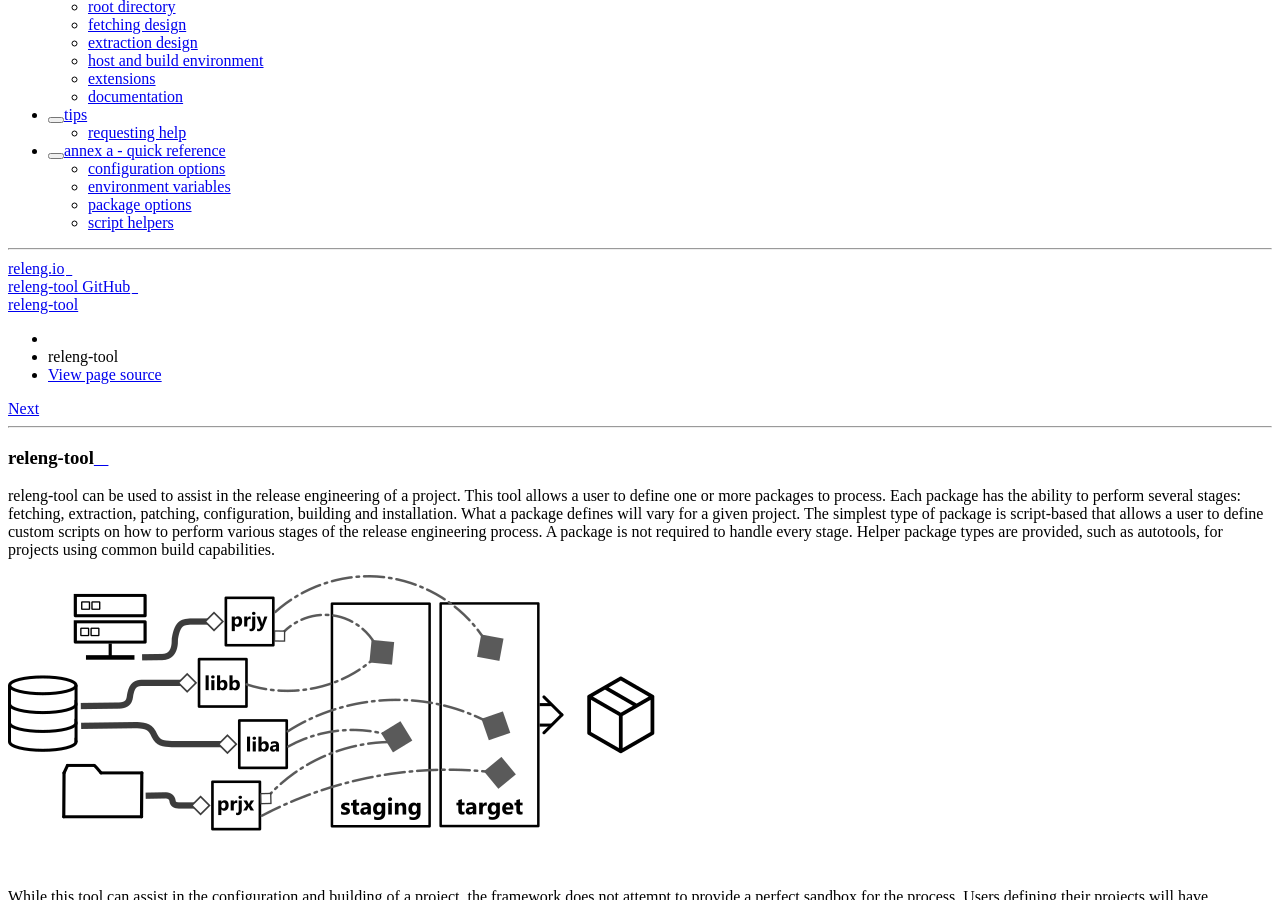
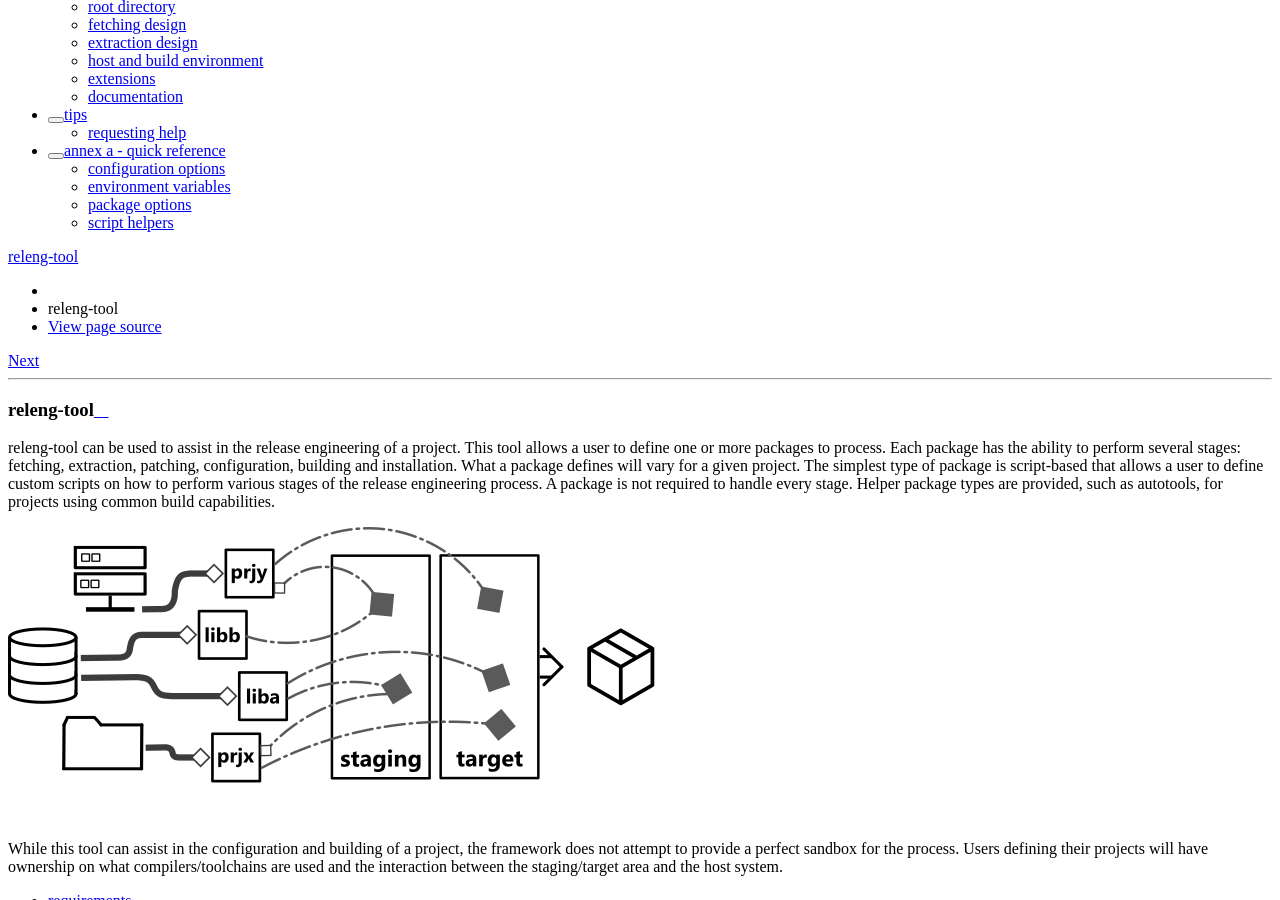
Before and after one commit to releng-tool/releng-tool, a Sphinx documentation site: the page built from Documentation/index.rst, in a window 1280 px wide and 900 px high, scrolled down 387 px. Built offline with Sphinx 7.4.7 and the Read the Docs theme 2.0.0, drawn with Linux system fonts in a browser that asks for light colours.

Commit message:
Documentation: move layout template back to builder
Moving the "layout.html" template back into the translations builder.
This allows building off templates based off the version managed by the
builder (opposed to the specific versions of releng-tool).

Signed-off-by: James Knight <james.d.knight@live.com>

```diff
--- a/Documentation/_templates/layout.html
+++ /dev/null
@@ -1,14 +0,0 @@
-{% extends "!layout.html" %}
-{% block menu %}
-    {% if version_warning is defined %}
-    <div class="version-warning">{{ version_warning }}</div>
-    {% endif %}
-    {{ super() }}
-<div><hr style="margin: 10px 0;" /></div>
-<div>
-    <a class="reference external" href="https://releng.io/">releng.io</a>
-</div>
-<div>
-    <a class="reference external" href="https://github.com/releng-tool/releng-tool">releng-tool GitHub</a>
-</div>
-{% endblock %}
--- a/Documentation/conf.py
+++ b/Documentation/conf.py
@@ -24,9 +24,6 @@
 root_dir = os.path.dirname(doc_dir)
 sys.path.insert(0, root_dir)
 
-# theme overrides
-templates_path = [os.path.join(doc_dir, '_templates/')]
-
 # output - html
 html_theme = 'sphinx_rtd_theme'
 html_theme_options = {
```
